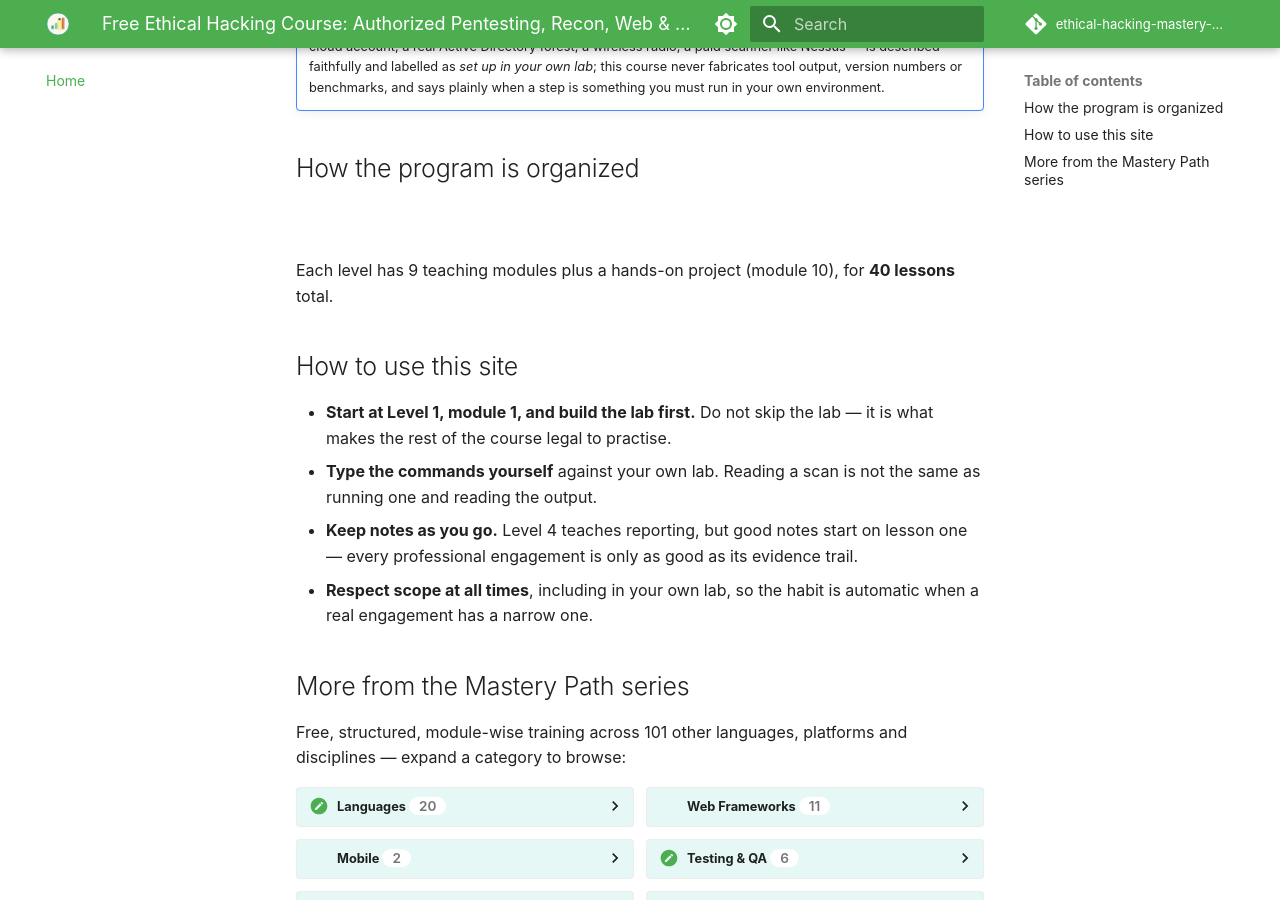
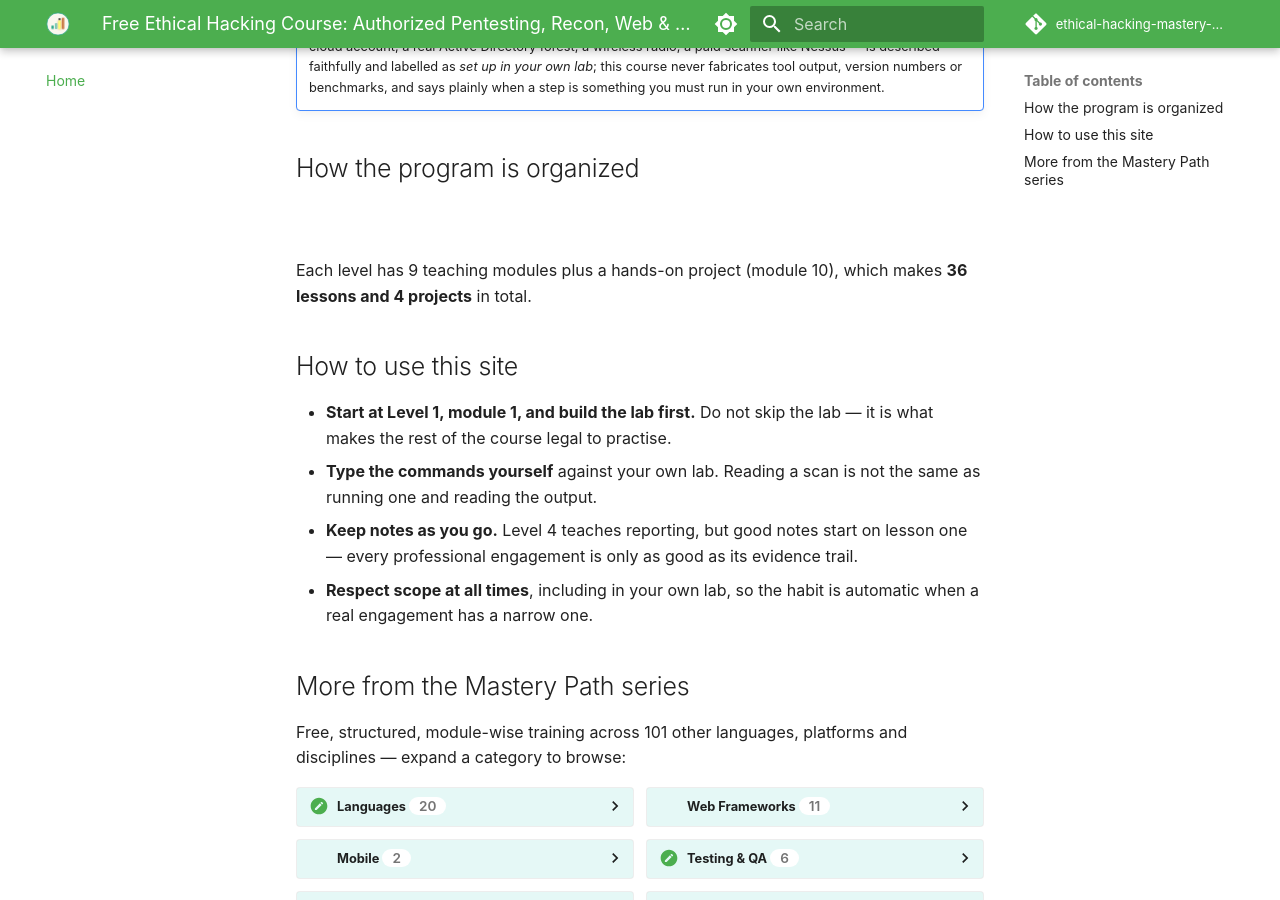
Before and after one commit to SIGILIPELLI/ethical-hacking-mastery-path, an MkDocs documentation site: the page built from docs/index.md, in a window 1280 px wide and 900 px high, scrolled down 1497 px. Built offline with MkDocs 1.6.1 and Material for MkDocs 9.7.7, drawn with Linux system fonts in a browser that asks for light colours; comment, search, counter and statistics services are not loaded.

Commit message:
Lesson and project counts use one definition; remove stale 'being written' notices
Co-Authored-By: Claude Sonnet 5.5 <noreply@anthropic.com>

```diff
--- a/docs/index.md
+++ b/docs/index.md
@@ -1,6 +1,6 @@
 ---
 title: "Free Ethical Hacking Course: Authorized Pentesting, Recon, Web & Network Testing in Legal Labs, and Reporting"
-description: "Free ethical hacking course: 40 lessons on authorized pentesting — lab setup, recon, Nmap, OWASP web testing, privilege escalation and reporting."
+description: "Free ethical hacking course: 36 lessons and 4 projects on authorized pentesting — lab setup, recon, Nmap, OWASP web testing, privilege escalation and reporting."
 ---
 
 # Ethical Hacking Mastery Path
@@ -67,7 +67,7 @@ side and links across rather than repeating.
 | **3 · Infrastructure & Network** | Exploitation, privesc, AD, pivoting, wireless, SE | 10 | Carry an internal network test from foothold to report |
 | **4 · Professional Practice** | Reporting, scoping, cloud/mobile, law, careers | 10 | Run a full authorized engagement professionally |
 
-Each level has 9 teaching modules plus a hands-on project (module 10), for **40 lessons** total.
+Each level has 9 teaching modules plus a hands-on project (module 10), which makes **36 lessons and 4 projects** in total.
 
 ## How to use this site
 
--- a/docs/javascripts/progress-tracker.js
+++ b/docs/javascripts/progress-tracker.js
@@ -43,7 +43,7 @@
     } catch (e) { return null; }
   }
   function isProjectSlug(slug) {
-    return /project|capstone/i.test(slug || "");
+    return /(^|\/)\d+-(project|capstone)\b/i.test(slug || "");
   }
   function pointsFor(slug) {
     return isProjectSlug(slug) ? POINTS_PROJECT : POINTS_LESSON;
```
